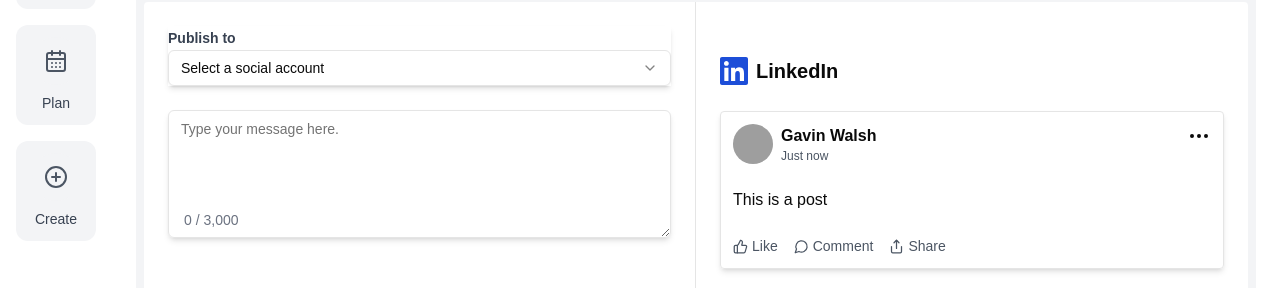
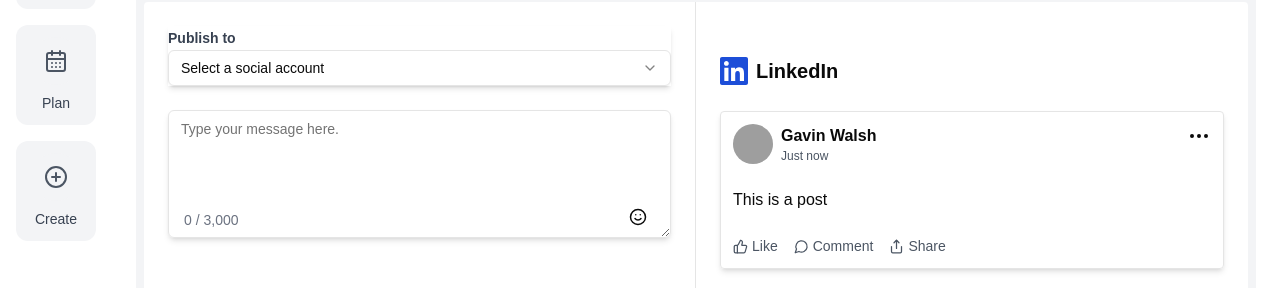
Before and after one commit to gavinwalsh1996/Social-media-management, a Next.js app in the folder my-app/: page /dashboard/home in a window 1280 px wide. Both pictures are taken after a click on the button "Create a post". Shown: the part 107-395 px from the top of the page. Built offline with nearby package versions, Linux system fonts and the light colour scheme; grey boxes are pictures that could not be loaded.

Commit message:
Added emoji picker

```diff
--- a/my-app/package.json
+++ b/my-app/package.json
@@ -23,6 +23,7 @@
     "@reduxjs/toolkit": "^2.5.1",
     "class-variance-authority": "^0.7.1",
     "clsx": "^2.1.1",
+    "emoji-picker-react": "^4.12.0",
     "lucide-react": "^0.475.0",
     "next": "15.1.7",
     "react": "^19.0.0",
--- a/my-app/src/components/createPost.tsx
+++ b/my-app/src/components/createPost.tsx
@@ -1,5 +1,5 @@
 import React from "react";
-import DropdownSelect from "./InputForm";
+import DropdownSelect from "./inputForm";
 import PostPreview from "./PostPreview";
 
 export default function CreatePost() {
--- a/my-app/src/components/inputForm.tsx
+++ b/my-app/src/components/inputForm.tsx
@@ -6,6 +6,8 @@ import {
   SelectTrigger,
   SelectValue,
 } from "@/components/ui/select";
+import { Smile } from "lucide-react";
+import EmojiPicker from "emoji-picker-react";
 import { Textarea } from "@/components/ui/textarea";
 
 interface DropdownSelect {
@@ -22,6 +24,12 @@ export default function InputForm({
   textAreaPlaceholder,
 }: DropdownSelect) {
   const [text, setText] = useState("");
+  const [showPicker, setShowPicker] = useState(false);
+
+  const handleEmojiSelect = (emojiData: any) => {
+    setText((prev) => prev + emojiData.emoji);
+    setShowPicker(false);
+  };
 
   return (
     <div className="flex flex-col gap-6 w-full">
@@ -54,6 +62,19 @@ export default function InputForm({
         <div className="absolute bottom-2 left-4 text-sm text-gray-500">
           {text.length} / 3,000
         </div>
+
+        <button
+          className="absolute bottom-1 right-4 p-2 text-xl"
+          onClick={() => setShowPicker(!showPicker)}
+        >
+          <Smile size={18} />
+        </button>
+
+        {showPicker && (
+          <div className="absolute bottom-100 right-4 z-50">
+            <EmojiPicker onEmojiClick={handleEmojiSelect} />
+          </div>
+        )}
       </div>
     </div>
   );
```
Also changed, not shown: 1 other file (tests, documents, lock files or other folders).
